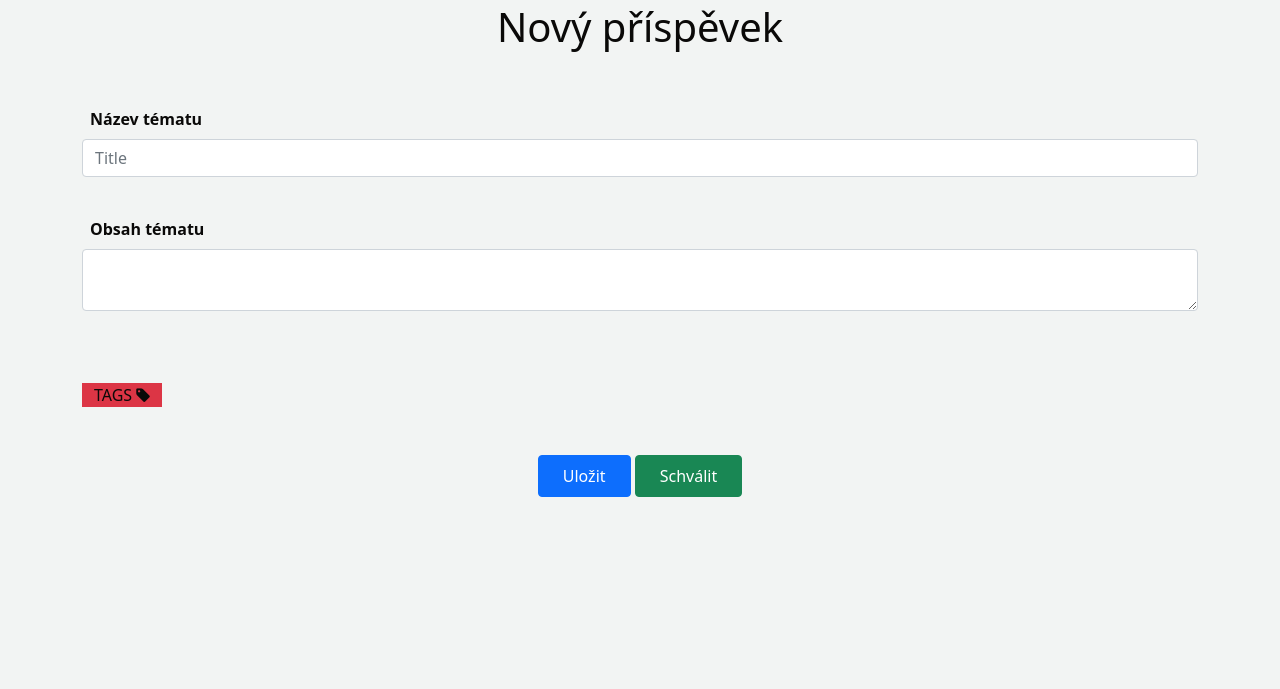
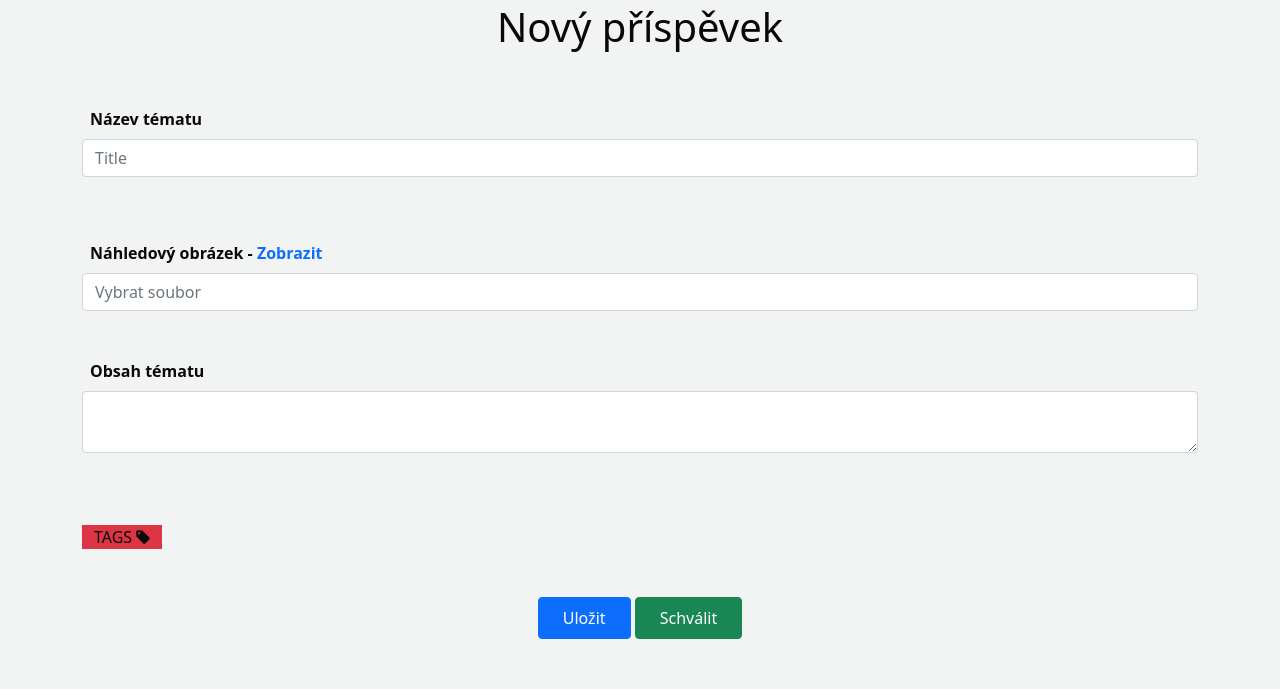
Before and after one commit to Michael86868/BLOG-Symfony, a Symfony app: template templates/approval/approval.html.twig in a window 1280 px wide. Shown: the part 127-816 px from the top of the page. Before the commit the page ends 624 px from the top, so only its background shows below. Run offline with Twig, Linux system fonts and the light colour scheme; the template is opened without the code that fills it, so the values that code supplies are empty; form fields are guessed from the names that the template uses; some libraries are stand-ins or nearby versions.

Commit message:
Edited form new and edit post and approval

```diff
--- a/templates/approval/approval.html.twig
+++ b/templates/approval/approval.html.twig
@@ -3,14 +3,31 @@
 {% block title %}Edit Post{% endblock %}
 
 {% block body %}
+    <div class="modal fade" id="exampleModal" tabindex="-1" aria-labelledby="exampleModalLabel" aria-hidden="true">
+        <div class="modal-dialog" style="max-width: 100%; background-color: transparent;">
+            <div class="modal-body">
+                <img src="{{ asset('/upload/images/'~post.image) }}" alt="Image" class="mx-auto d-block img-fluid">
+            </div>
+        </div>
+    </div>
+
     <section class="container mt-5">
         <div class="row">
             <div class="col-xl-12">
                 <h1 class="text-center">Nový příspěvek</h1>
             </div>
             {{ form_start(form) }}
+
             {{ form_row(form.title, {'attr': {'class': 'form-control','placeholder': 'Title'}, 'label': 'Název tématu', 'label_attr':{'class': 'mt-5 m-2 fw-bolder'}}) }}
-            {{ form_row(form.content, {'attr': {'id': 'content'}, 'label': 'Obsah tématu', 'label_attr':{'class': 'mt-4 m-2 fw-bolder'}}) }}
+            {{ form_label(form.image, 'Náhledový obrázek -', {'label_attr':{'class': 'mt-5 m-2 me-0 fw-bolder'}}) }}
+            <div class="d-inline">
+                <a class="text-decoration-none fw-bold" style="cursor: pointer;" data-bs-toggle="modal" data-bs-target="#exampleModal">
+                    Zobrazit
+                </a>
+            </div>
+            {{ form_widget(form.image, {'attr': {'class': 'form-control','placeholder': 'Vybrat soubor'} }) }}
+
+            {{ form_row(form.content, {'attr': {'id': 'content'}, 'label': 'Obsah tématu', 'label_attr':{'class': 'mt-5 m-2 fw-bolder'}}) }}
             <div class="row row-cols-1 row-cols-lg-auto g-4 ms-0 mt-5 mb-0 px-6 filter-tags">
                 <div class="col bg-danger">
                     <span>TAGS</span>
@@ -51,4 +68,13 @@
             {{ form_end(form) }}
         </div>
     </section>
+
+    <script>
+        var myModal = document.getElementById('myModal')
+        var myInput = document.getElementById('myInput')
+
+        myModal.addEventListener('shown.bs.modal', function () {
+            myInput.focus()
+        })
+    </script>
 {% endblock %}
--- a/templates/post/_form.html.twig
+++ b/templates/post/_form.html.twig
@@ -1,4 +1,5 @@
 {{ form_start(form) }}
+    {{ form_row(form.image, {'attr': {'class': 'form-control','placeholder': 'Title'}, 'label': 'Náhledový obrázek', 'label_attr':{'class': 'mt-5 m-2 fw-bolder'}}) }}
     {{ form_row(form.title, {'attr': {'class': 'form-control','placeholder': 'Title'}, 'label': 'Název tématu', 'label_attr':{'class': 'mt-5 m-2 fw-bolder'}}) }}
     {{ form_row(form.content, {'attr': {'id': 'content'}, 'label': 'Obsah tématu', 'label_attr':{'class': 'mt-4 m-2 fw-bolder'}}) }}
     <div class="row row-cols-1 row-cols-lg-auto g-4 ms-0 mt-5 mb-0 px-6 filter-tags">
--- a/templates/post/index.html.twig
+++ b/templates/post/index.html.twig
@@ -37,7 +37,7 @@
                             {{ include('post/_delete_form.html.twig') }}
                             <a class="position-absolute ms-5" href="{{ path('post_edit', {'id': post.id}) }}"><span class="fa fa-edit text-primary"></span></a>
                             <div class="position-absolute bottom-0 end-0 mb-2 me-2 card-tag">{% for tag in post.tags %}{{ tag }} {% endfor %}</div>
-                            <img src="{{ asset('images/blog.jpg') }}" class="card-img-top" alt="post-image">
+                            <img src="{{ asset('/upload/images/'~post.image) }}" class="card-img-top" alt="post-image">
                         </div>
                         <div class="card-body">
                             <h5 class="card-title">{{ post.title }}</h5>
```
Also changed, not shown: templates/post/show.html.twig (+1 -6 lines).
